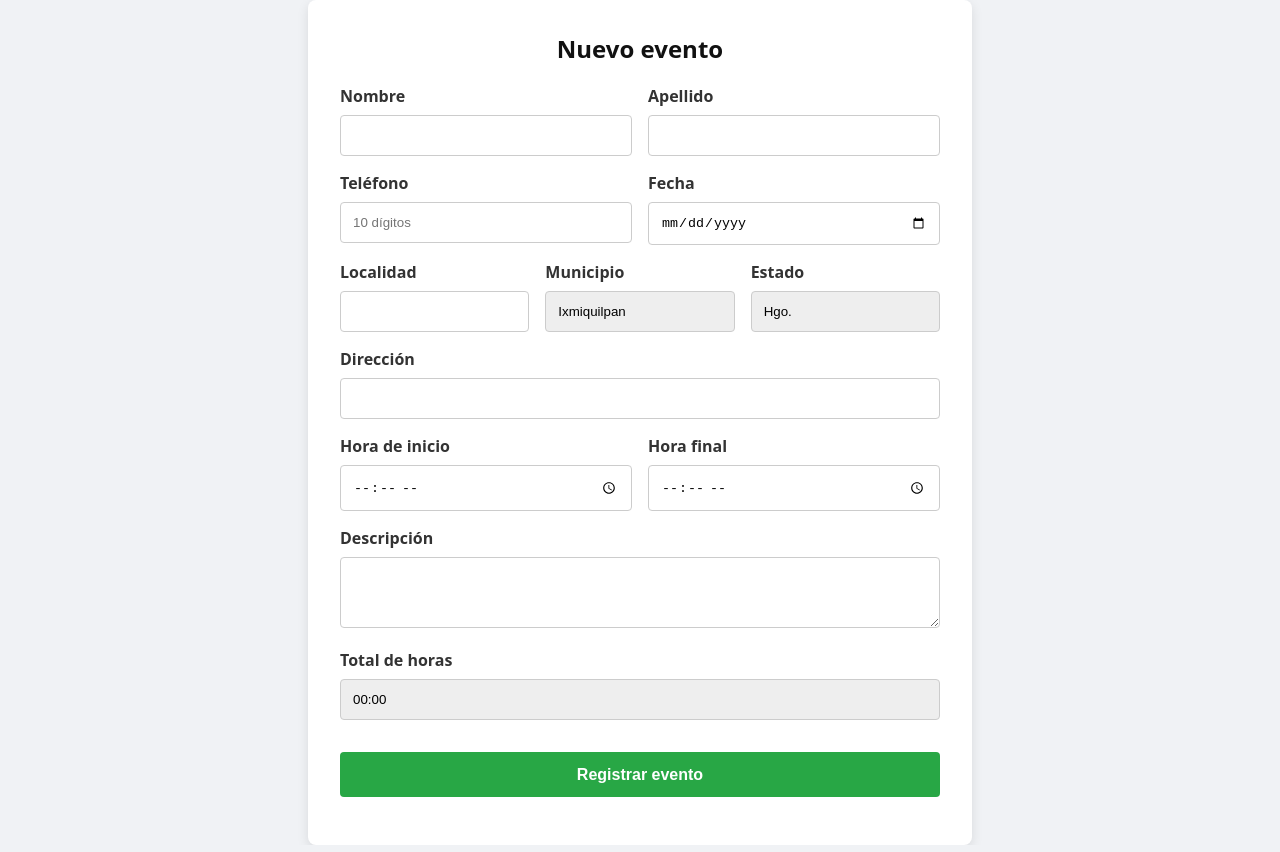
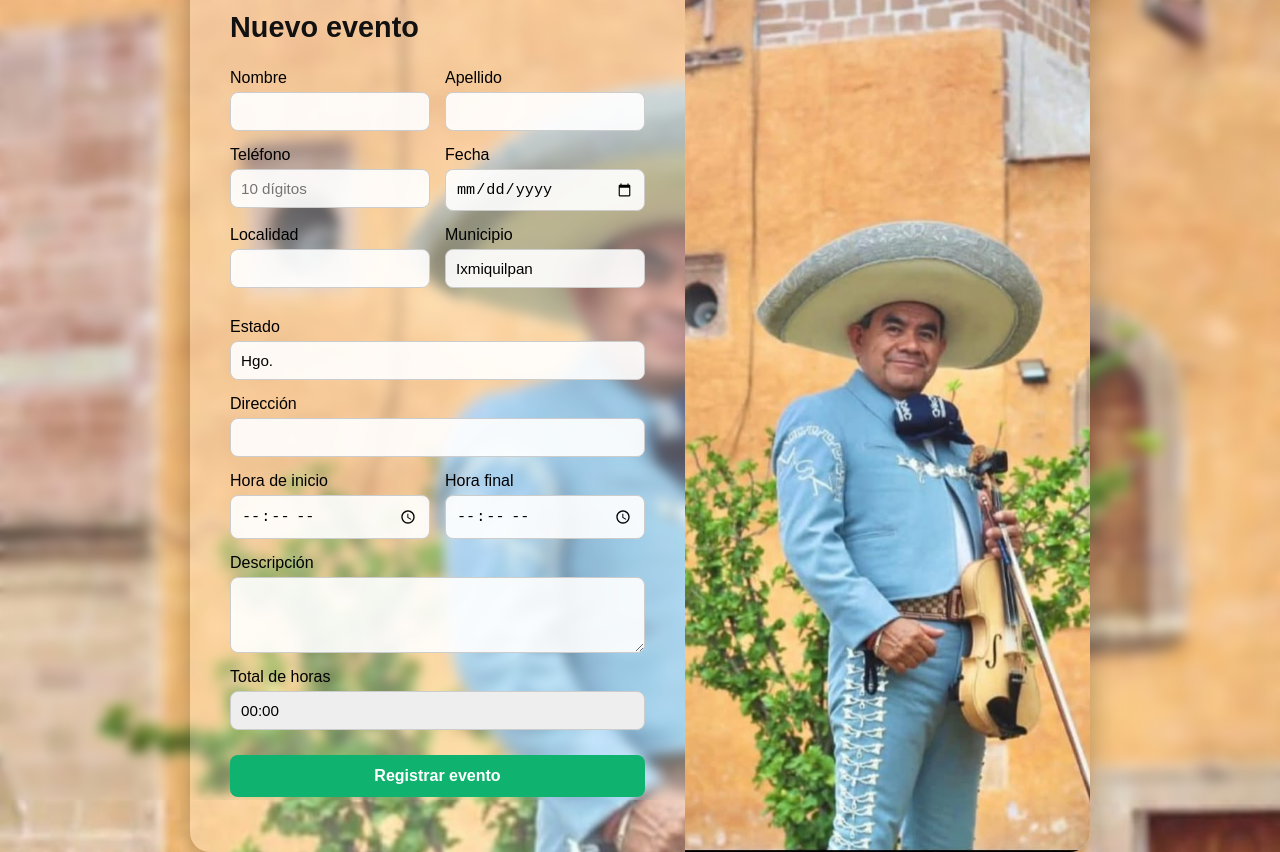
Before and after one commit to luidev-ddtr/sg_mariachi, a website built with Vite: page frontend/src/components/eventos/formulario_nvo_evento.html in a window 1280 px wide. Built offline with nearby package versions, Linux system fonts and the light colour scheme; files whose address does not match are found by name.

Commit message:
estilos formulario

```diff
--- a/frontend/src/components/eventos/formulario_nvo_evento.html
+++ b/frontend/src/components/eventos/formulario_nvo_evento.html
@@ -4,7 +4,10 @@
   <meta charset="UTF-8">
   <meta name="viewport" content="width=device-width, initial-scale=1.0">
   <title>Registro de Evento</title>
-  <link rel="stylesheet" href="../src/styles/form.css">
+
+  <link rel="stylesheet" href="../../styles/form_nvo_evento.css">
+
+
 </head>
 <body>
 
--- /dev/null
+++ b/frontend/src/styles/form_nvo_evento.css
@@ -0,0 +1,129 @@
+
+/* Fondo general con imagen y efecto difuminado */
+body {
+  font-family: 'Poppins', sans-serif;
+  background: url('/images/mariachis-bg.jpg') no-repeat center center / cover;
+  height: 100vh;
+  display: flex;
+  justify-content: center;
+  align-items: center;
+  margin: 0;
+  backdrop-filter: blur(6px);
+}
+
+/* Contenedor principal del formulario */
+.form-container {
+  display: flex;
+  background: rgba(255, 255, 255, 0.25);
+  backdrop-filter: blur(10px);
+  border-radius: 20px;
+  overflow: hidden;
+  width: 900px;
+  max-width: 95%;
+  box-shadow: 0 8px 32px rgba(0, 0, 0, 0.3);
+}
+
+/* Formulario del lado izquierdo */
+form {
+  flex: 1;
+  padding: 40px;
+  color: #000;
+}
+
+/* Imagen lateral en el pseudo-elemento */
+.form-container::after {
+  content: "";
+  background: url('/images/mariachis-bg.jpg') no-repeat center center / cover;
+  width: 45%;
+  min-height: 100%;
+}
+/* Encabezado */
+form h2 {
+  font-size: 1.8rem;
+  margin-bottom: 25px;
+  font-weight: 600;
+  color: #111;
+}
+
+/* Filas con campos distribuidos */
+.form-row {
+  display: flex;
+  gap: 15px;
+  flex-wrap: wrap;
+}
+
+.form-group {
+  display: flex;
+  flex-direction: column;
+  flex: 1;
+  min-width: 180px;
+  margin-bottom: 15px;
+}
+
+label {
+  font-weight: 500;
+  margin-bottom: 5px;
+}
+
+input, textarea {
+  padding: 10px;
+  border-radius: 8px;
+  border: 1px solid #ccc;
+  font-size: 0.95rem;
+  background-color: rgba(255, 255, 255, 0.9);
+}
+
+input:focus, textarea:focus {
+  outline: none;
+  border-color: #007bff;
+  box-shadow: 0 0 4px rgba(0, 123, 255, 0.3);
+}
+
+/* Botón principal */
+.submit-btn {
+  width: 100%;
+  background-color: #0fb26f;
+  color: white;
+  padding: 12px;
+  border: none;
+  border-radius: 8px;
+  cursor: pointer;
+  font-size: 1rem;
+  font-weight: 600;
+  transition: background 0.3s ease;
+}
+
+.submit-btn:hover {
+  background-color: #0a945a;
+}
+
+/* Mensajes del formulario */
+#form-message {
+  text-align: center;
+  margin-bottom: 10px;
+  font-weight: 500;
+}
+
+#form-message.success {
+  color: #0fb26f;
+}
+
+#form-message.error {
+  color: #e74c3c;
+}
+
+/* Responsivo */
+@media (max-width: 768px) {
+  .form-container {
+    flex-direction: column;
+    width: 95%;
+  }
+
+  .form-container::after {
+    display: none;
+  }
+
+  form {
+    padding: 25px;
+  }
+}
```
Also changed, not shown: frontend/pages/registro-evento.html (+12 -0 lines), frontend/pages/.frontend/src/styles/styles_registro_eventos.css (added), frontend/public/images/mariachis-bg.jpg (added).
